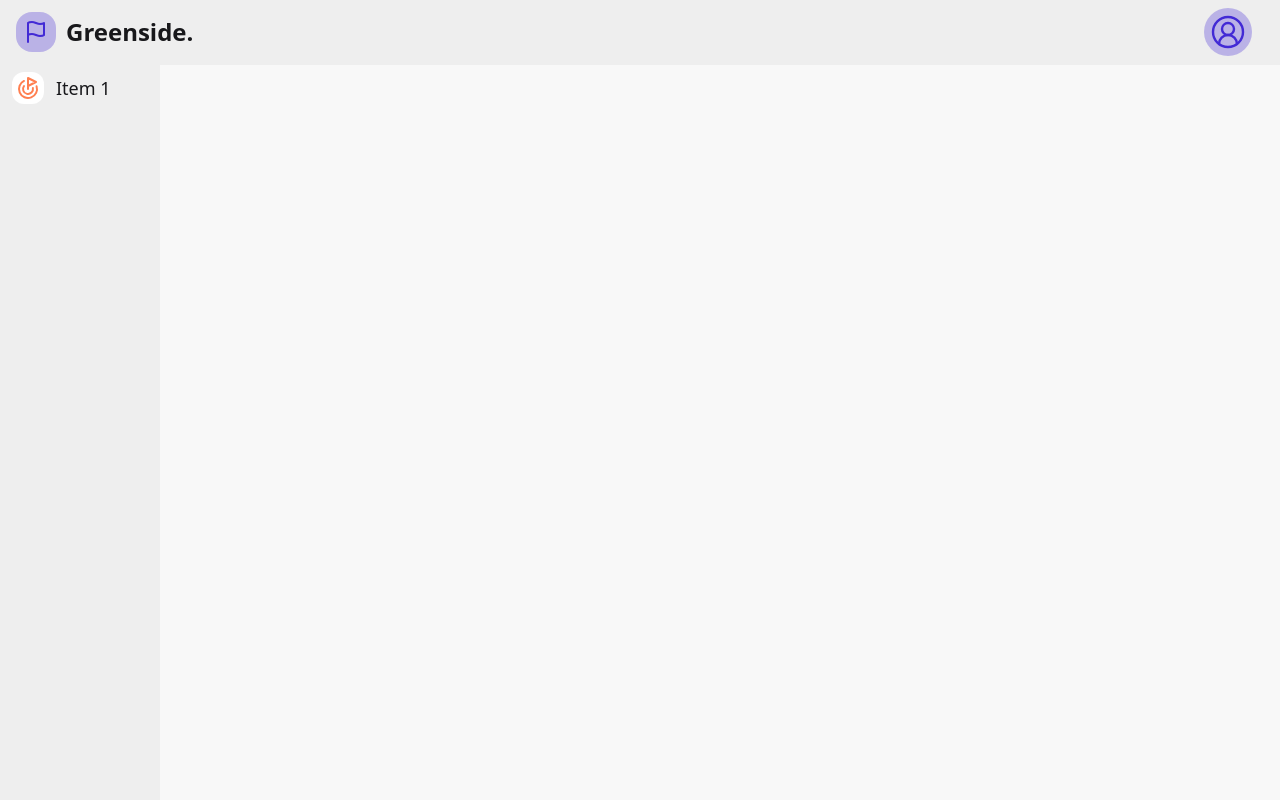
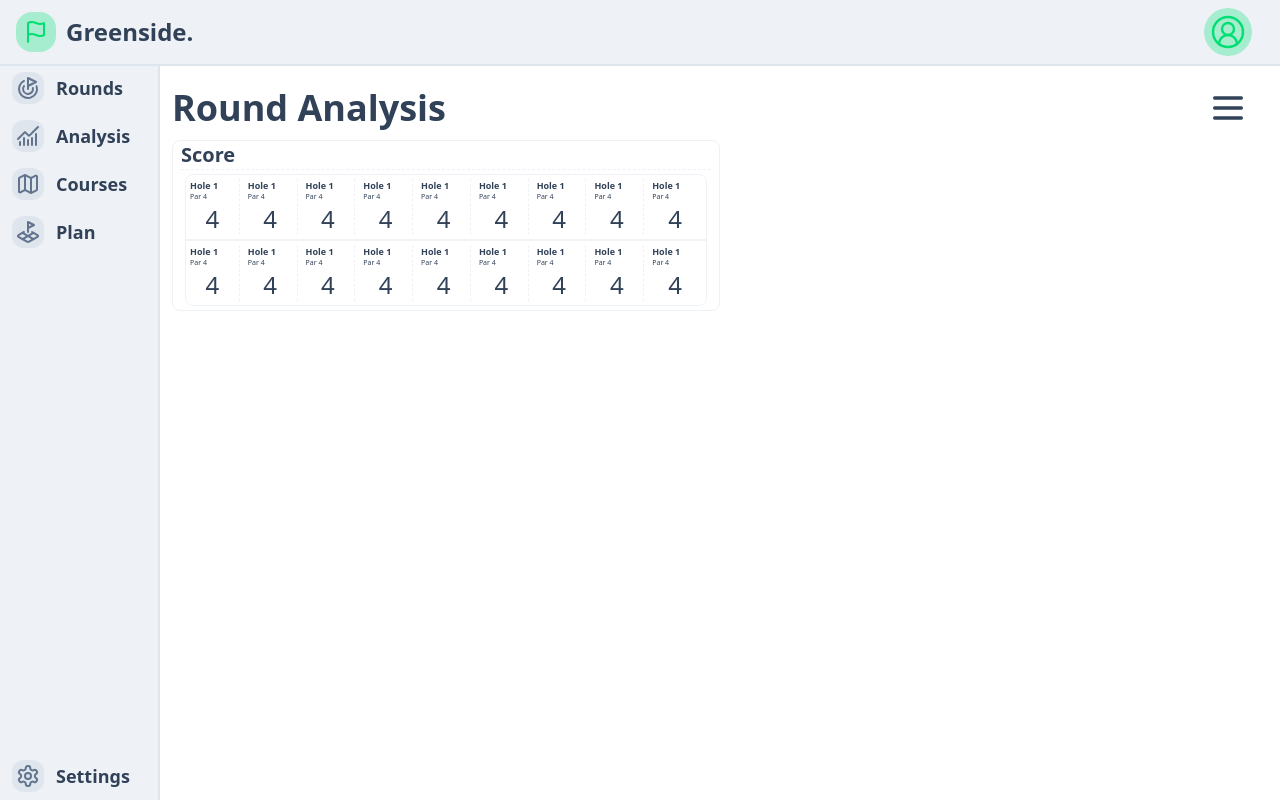
Before and after one commit to oskohosko/greenside, a React (Vite) app in the folder frontend/: page /analysis in a window 1280 px wide. Built offline with nearby package versions, Linux system fonts and the light colour scheme.

Commit message:
lots of work on round analysis and styling

```diff
--- a/frontend/src/App.jsx
+++ b/frontend/src/App.jsx
@@ -1,12 +1,27 @@
 import Navbar from "./components/Navbar";
 import Sidebar from "./components/Sidebar";
+import AnalysisPage from "./pages/AnalysisPage";
 import HomePage from "./pages/HomePage";
+import RoundsPage from "./pages/RoundsPage";
+
+import { Routes, Route, Navigate } from "react-router-dom"
 
 export default function App() {
   return (
-    <div data-theme={"light"}>
+    <div data-theme={"greensideTheme"} className="h-screen flex flex-col">
+      {/* Navbar at the top */}
       <Navbar />
-      <HomePage />
+      {/* Content div with the sidebar on the left */}
+      <div className="flex flex-1 top-16">
+        <Sidebar />
+        <main className="flex-1 ml-16 lg:ml-40 mt-16 overflow-auto p-3 transition-all duration-300">
+          <Routes>
+            <Route path="/" element={<HomePage />} />
+            <Route path="/rounds" element={<RoundsPage />} />
+            <Route path="/analysis" element={<AnalysisPage />} />
+          </Routes>
+        </main>
+      </div>
     </div>
   )
 }
--- /dev/null
+++ b/frontend/src/components/HoleScore.jsx
@@ -0,0 +1,57 @@
+export default function HoleScore({ index }) {
+  // test hole for UI purposes
+  const testHole = {
+    "num": "1",
+    "par": 4,
+    "distance": "300m",
+    "score": 4
+  }
+
+  // Design depending on the score
+  // 2 borders - double bogey and worse
+  // 1 border - bogey
+  // No border - Par
+  // 1 circle - birdie
+  // 2 circles - eagle and better
+
+  const getBorderStyle = (score, par) => {
+    // Without using enums I see no better way to do this
+
+    // Double bogey or worse:
+    if (score > par + 1) {
+      //TODO Add 2 borders
+      return "rounded-md border-2 border-base-200"
+    } else if (score === par + 1) {
+      return "rounded-md border-2 border-base-200"
+    } else if (score === par - 1) {
+      return "rounded-3xl border-2 border-base-200"
+    } else if (score < par - 1) {
+      //TODO Add 2 borders
+      return "rounded-3xl border-2 border-base-200"
+    } else {
+      return "border-none"
+    }
+  }
+
+  return (
+    <div className="card rounded-none aspect-square p-1">
+      <div className={`aspect-square flex flex-col items-center pr-1 ${(index === 17 || index === 8) ? "border-none" : "border-r border-dashed border-base-200"}`}>
+        {/* Top-left hole number & par */}
+
+        <div className="absolute top-1 left-1">
+          <p className="font-bold text-[9px]">Hole {testHole.num}</p>
+          <p className="font-medium text-[7px] leading-none">Par {testHole.par}</p>
+        </div>
+
+        {/* User's Score (Centered) */}
+        <div
+          className={`
+          flex justify-center items-center aspect-square w-3/5 mt-6
+          ${getBorderStyle(testHole.score, testHole.par)}
+        `}>
+          <p className="font-medium text-2xl">{testHole.score}</p>
+        </div>
+      </div>
+    </div>
+  )
+}
--- a/frontend/src/components/ListItem.jsx
+++ /dev/null
@@ -1,25 +0,0 @@
-import { Goal } from "lucide-react";
-import { Link } from "react-router-dom"
-
-export default function ListItem({ name }) {
-  return (
-    <div className="w-full padding-y-3">
-      <Link
-        to="/"
-        className="w-full h-12 bg-base-300 p-3 flex items-center gap-3 hover:bg-base-200 transition-colors"
-      >
-        {/* Icon */}
-        <div className="relative mx-auto lg:mx-0 pt-2 pb-2">
-          <div className="size-8 rounded-xl flex items-center justify-center bg-base-100">
-            <Goal size={24} color="coral" />
-          </div>
-
-        </div>
-        {/* name */}
-        <div className="hidden lg:block text-left min-w-0">
-          <div className="text-lg font-medium truncate">{name}</div>
-        </div>
-      </Link>
-    </div>
-  )
-}
--- a/frontend/src/components/Navbar.jsx
+++ b/frontend/src/components/Navbar.jsx
@@ -8,7 +8,7 @@ export default function Navbar() {
 
   return (
     <header
-      className="bg-base-300 border-b border-base-300 fixed w-full top-0 z-40 backdrop-blur-lg bg-base-11/80">
+      className="bg-base-200 fixed w-full top-0 z-40 backdrop-blur-lg border-b-2 border-base-300">
       <div className="px-4 h-16">
         <div className="flex items-center h-full w-full">
           <Link to="/" className="flex items-center gap-2.5 hover:opacity-80 transition-all">
@@ -38,7 +38,7 @@ export default function Navbar() {
 
                 {/* Username */}
                 <span
-                  className={`text-lg font-medium overflow-hidden whitespace-nowrap ${hovered ? "opacity-100 max-w-full ml-2" : "opacity-0 w-0 ml-0"
+                  className={`text-lg font-medium overflow-hidden whitespace-nowrap ${hovered ? "max-w-full ml-2" : "w-0 ml-0"
                     }`}
                 >
                   Oskar Hosken
--- a/frontend/src/components/Sidebar.jsx
+++ b/frontend/src/components/Sidebar.jsx
@@ -1,14 +1,18 @@
-import { Goal } from "lucide-react";
-import { Link } from "react-router-dom";
-
-import ListItem from "./ListItem";
+import SidebarListItem from "./SidebarListItem";
 
 
 export default function Sidebar() {
   return (
-    <div className="bg-base-300 fixed mt-16 h-full sm:w-16 lg:w-40 flex flex-col transition-all duration-300">
+    <div className="bg-base-200 fixed top-16 bottom-0 sm:w-16 lg:w-40 flex flex-col transition-all duration-300 border-r-2 border-base-300">
       {/* List items */}
-      <ListItem name="Item 1" />
+      <SidebarListItem name="rounds" />
+      <SidebarListItem name="analysis" />
+      <SidebarListItem name="courses" />
+      <SidebarListItem name="plan" />
+
+      {/* Settings down the bottom */}
+      <div className="flex-grow"></div>
+      <SidebarListItem name="settings" />
     </div>
   )
 }
--- /dev/null
+++ b/frontend/src/components/SidebarListItem.jsx
@@ -0,0 +1,50 @@
+import { Goal, ChartNoAxesCombined, Map, LandPlot, Settings } from "lucide-react";
+import { Link } from "react-router-dom"
+import { useState } from "react"
+
+export default function SidebarListItem({ name }) {
+  // State for hovering UI changes
+  const [hovered, setHovered] = useState(false)
+
+  return (
+    <div className="w-full padding-y-3"
+      onMouseEnter={() => setHovered(true)}
+      onMouseLeave={() => setHovered(false)}
+    >
+      <Link
+      // Routing based on what item this sidebar item is
+        to={`${
+          name === "rounds" ? "/rounds" :
+          name === "analysis" ? "/analysis" :
+          name === "courses" ? "/courses" :
+          name === "plan" ? "/plan" :
+          name === "settings" ? "/settings" :
+          "/"
+          }`}
+        className="w-full h-12 bg-base-200 p-3 flex items-center gap-3 hover:bg-base-300 transition-colors duration-300"
+      >
+        {/* Icon */}
+        <div className="relative mx-auto lg:mx-0 pt-2 pb-2">
+          <div className={`size-8 rounded-xl flex items-center justify-center transition-colors duration-300 ${hovered ? "bg-base-200" : "bg-base-300"}`}>
+            {name === "rounds" ? (
+              <Goal size={24} className="text-base-600" />
+            ) : name === "analysis" ? (
+              <ChartNoAxesCombined size={24} className="text-base-600" />
+            ) : name === "courses" ? (
+              <Map size={24} className="text-base-600" />
+            ) : name === "plan" ? (
+              <LandPlot size={24} className="text-base-600" />
+            ) : (
+              <Settings size={24} className="text-base-600" />
+            )
+            }
+          </div>
+        </div>
+        {/* name */}
+        <div className="hidden lg:block text-left min-w-0">
+          <div className="text-lg font-semibold truncate capitalize">{name}</div>
+        </div>
+      </Link>
+    </div>
+  )
+}
--- a/frontend/src/index.css
+++ b/frontend/src/index.css
@@ -1,4 +1,67 @@
 @import "tailwindcss";
-@plugin "daisyui" {
-  themes: all;
+@plugin "daisyui";
+
+@plugin "daisyui/theme" {
+  name: "greensideTheme";
+  default: true;
+  prefersdark: false;
+  color-scheme: "light";
+  --color-base-100: oklch(100% 0 0);
+  --color-base-200: oklch(96% 0.007 247.896);
+  --color-base-300: oklch(92% 0.013 255.508);
+  --color-base-400: oklch(86% 0.022 252.894);
+  --color-base-500: oklch(70% 0.04 256.788);
+  --color-base-600: oklch(55% 0.046 257.417);
+  --color-base-content: oklch(37% 0.044 257.287);
+  --color-primary: oklch(79% 0.209 151.711);
+  --color-primary-content: oklch(33.387% 0.04 162.24);
+  --color-secondary: oklch(80% 0.105 251.813);
+  --color-secondary-content: oklch(100% 0 0);
+  --color-accent: oklch(87% 0.15 154.449);
+  --color-accent-content: oklch(0% 0 0);
+  --color-neutral: oklch(37% 0.044 257.287);
+  --color-neutral-content: oklch(98.462% 0.001 247.838);
+  --color-info: oklch(82% 0.111 230.318);
+  --color-info-content: oklch(0% 0 0);
+  --color-success: oklch(72% 0.219 149.579);
+  --color-success-content: oklch(0% 0 0);
+  --color-warning: oklch(90% 0.182 98.111);
+  --color-warning-content: oklch(0% 0 0);
+  --color-error: oklch(71.76% 0.221 22.18);
+  --color-error-content: oklch(0% 0 0);
+  --radius-selector: 1rem;
+  --radius-field: 0.5rem;
+  --radius-box: 0.5rem;
+  --size-selector: 0.25rem;
+  --size-field: 0.25rem;
+  --border: 1.5px;
+  --depth: 0;
+  --noise: 0;
 }
+
+
+@layer utiliies {
+  .bg-base-400 {
+    background-color: var(--color-base-400);
+  }
+
+  .bg-base-500 {
+    background-color: var(--color-base-500);
+  }
+
+  .bg-base-600 {
+    background-color: var(--color-base-600);
+  }
+
+  .text-base-400 {
+    color: var(--color-base-400);
+  }
+
+  .text-base-500 {
+    color: var(--color-base-500);
+  }
+
+  .text-base-600 {
+    color: var(--color-base-600);
+  }
+}
--- /dev/null
+++ b/frontend/src/pages/AnalysisPage.jsx
@@ -0,0 +1,54 @@
+import { Menu } from "lucide-react"
+import HoleScore from "../components/HoleScore"
+
+export default function AnalysisPage() {
+
+  const testRound = {
+    "holes": "18",
+    "scores": [],
+    "finalScore": "77"
+  }
+
+  const round = Array(Number(testRound.holes)).fill(null)
+
+  const frontNine = round.slice(0, 9)
+  const backNine = round.slice(9, 18)
+
+  return (
+    <div className="flex flex-col w-full">
+      {/* Title section */}
+      <div className="w-full h-16 flex justify-between pr-4.5 items-center">
+        <h1 className="text-4xl font-bold pointer-events-none">
+          Round Analysis
+        </h1>
+        <div className={`btn flex items-center justify-center p-0 bg-transparent border-2 border-base-100 hover:border-base-200`}>
+          <Menu size={40} />
+        </div>
+      </div>
+      {/* Content underneath */}
+      <div className="card card-border overflow-hidden px-2 w-1/2">
+        <h1 className="text-xl font-bold pointer-events-none border-b border-dashed border-base-200">
+          Score
+        </h1>
+        <div className="p-1">
+          <div className="card card-border w-full">
+            <div className="grid grid-cols-9">
+              {frontNine.map((_, idx) => (
+                <div key={idx}>
+                  <HoleScore index={idx}/>
+                </div>
+              ))}
+            </div>
+            <div className="grid grid-cols-9 border-t-2 border-base-200/80">
+              {backNine.map((_, idx) => (
+                <div key={idx}>
+                  <HoleScore index={idx} />
+                </div>
+              ))}
+            </div>
+          </div>
+        </div>
+      </div>
+    </div>
+  )
+}
--- a/frontend/src/pages/HomePage.jsx
+++ b/frontend/src/pages/HomePage.jsx
@@ -2,8 +2,8 @@ import Sidebar from "../components/Sidebar";
 
 export default function HomePage() {
   return (
-    <div className="h-screen bg-base-200">
-      <Sidebar />
+    <div className="bg-base-100">
+      <h1>Hello</h1>
     </div>
   )
 }
--- /dev/null
+++ b/frontend/src/pages/RoundsPage.jsx
@@ -0,0 +1,5 @@
+export default function RoundsPage() {
+  return (
+    <h1>Rounds Page</h1>
+  )
+}
```
